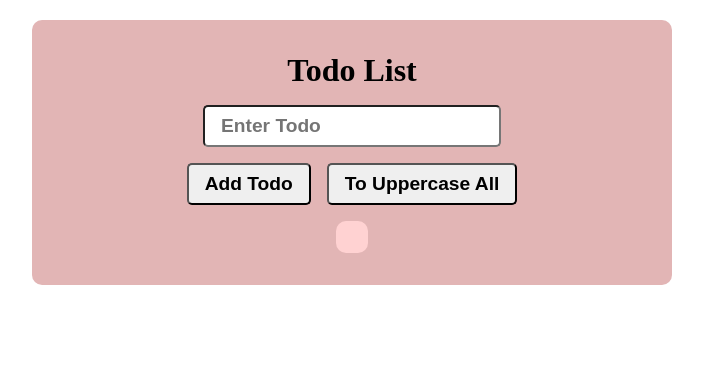
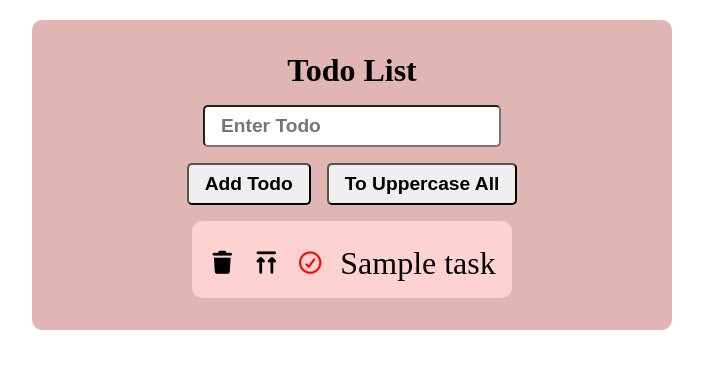
Before and after one commit to sanjeevkoshti/React-Learning, a React (Vite) app: page / in a window 1280 px wide. Shown: the top 368 px of the page, without its empty margins (288-991 px from the left). Built offline with nearby package versions, Linux system fonts and the light colour scheme.

Commit message:
add single Task Done button  to Todo List

```diff
--- a/package.json
+++ b/package.json
@@ -11,7 +11,8 @@
   },
   "dependencies": {
     "react": "^19.2.0",
-    "react-dom": "^19.2.0"
+    "react-dom": "^19.2.0",
+    "uuid": "^13.0.0"
   },
   "devDependencies": {
     "@eslint/js": "^9.39.1",
--- a/src/states/TodoList.jsx
+++ b/src/states/TodoList.jsx
@@ -1,29 +1,50 @@
 import { useState } from "react";
+import { v4 as uuidv4 } from "uuid";
 
 export default function TodoList(){
-    const [todos, setTodos]=useState([]);
+    const [todos, setTodos]=useState([{task:"Sample task",id:uuidv4(), isDone:false}]);
     const [newTodo, setNewTodo]=useState("");
     const addTodo=()=>{
-        setTodos([...todos, newTodo]);
+        setTodos([...todos, {task:newTodo, id:uuidv4(), isDone:false}]);
         setNewTodo("");
     }
-    const deleteTodo=(index)=>{
-        setTodos(todos.filter((todos, idx)=>idx!=index));
+    let deleteTodo=(idx)=>{
+        setTodos(todos.filter((todo)=>todo.id!=idx));
     }
-    const toUpper=()=>{
-        setTodos(
-            todos.map(
-                (todo) =>
-                    todo.toUpperCase()
-            )
+    let toUpper = () => {
+        setTodos((todos) =>
+            todos.map((todo) => {
+                return {
+                    ...todo,
+                    task: todo.task.toUpperCase()
+                }
+            })
         );
     }
-    const toUpperOne=(index)=>{
-        setTodos(
-            todos.map(
-                (todo, idx) =>
-                    idx==index?todo.toUpperCase():todo
-            )
+    let toUpperOne=(idx)=>{
+        setTodos((todos) =>
+            todos.map((todo) => {
+                if(todo.id === idx){
+                    return {
+                        ...todo,
+                        task: todo.task.toUpperCase()
+                    }
+                }
+                return todo;
+            })
+        );
+    }
+    let taskDoneTogle=(idx)=>{
+        setTodos((todos) =>
+            todos.map((todo) => {
+                if(todo.id === idx){
+                    return {
+                        ...todo,
+                        isDone: !todo.isDone
+                    }
+                }
+                return todo;
+            })
         );
     }
     return(
@@ -35,11 +56,12 @@ export default function TodoList(){
                 <button onClick={toUpper} style={btnStyle}>To Uppercase All</button>
             </div>
             <ul style={ulStyle}>
-                {todos.map((todo, index)=>(
-                    <li style={liStyle} key={index}>
-                        <button onClick={()=>deleteTodo(index)} style={deleteBtnStyle}><i className="fa-solid fa-trash"></i></button>
-                        <button onClick={()=>toUpperOne(index)} style={deleteBtnStyle}><i className="fa-solid fa-arrows-up-to-line"></i></button>
-                        <span>{todo}</span>
+                {todos.map((todo)=>(
+                    <li style={liStyle} key={todo.id}>
+                        <button onClick={()=>deleteTodo(todo.id)} style={deleteBtnStyle}><i className="fa-solid fa-trash"></i></button>
+                        <button onClick={()=>toUpperOne(todo.id)} style={deleteBtnStyle}><i className="fa-solid fa-arrows-up-to-line"></i></button>
+                        <button onClick={()=>taskDoneTogle(todo.id)} style={deleteBtnStyle}><i className="fa-regular fa-circle-check" style={todo.isDone?{color:"green"}:{color:"red"}}></i></button>
+                        <span style={todo.isDone?{color:"gray", textDecoration:"line-through"}:{}}>{todo.task}</span>
                     </li>
                 ))}
             </ul>
```
Also changed, not shown: 1 other file (tests, documents, lock files or other folders).
